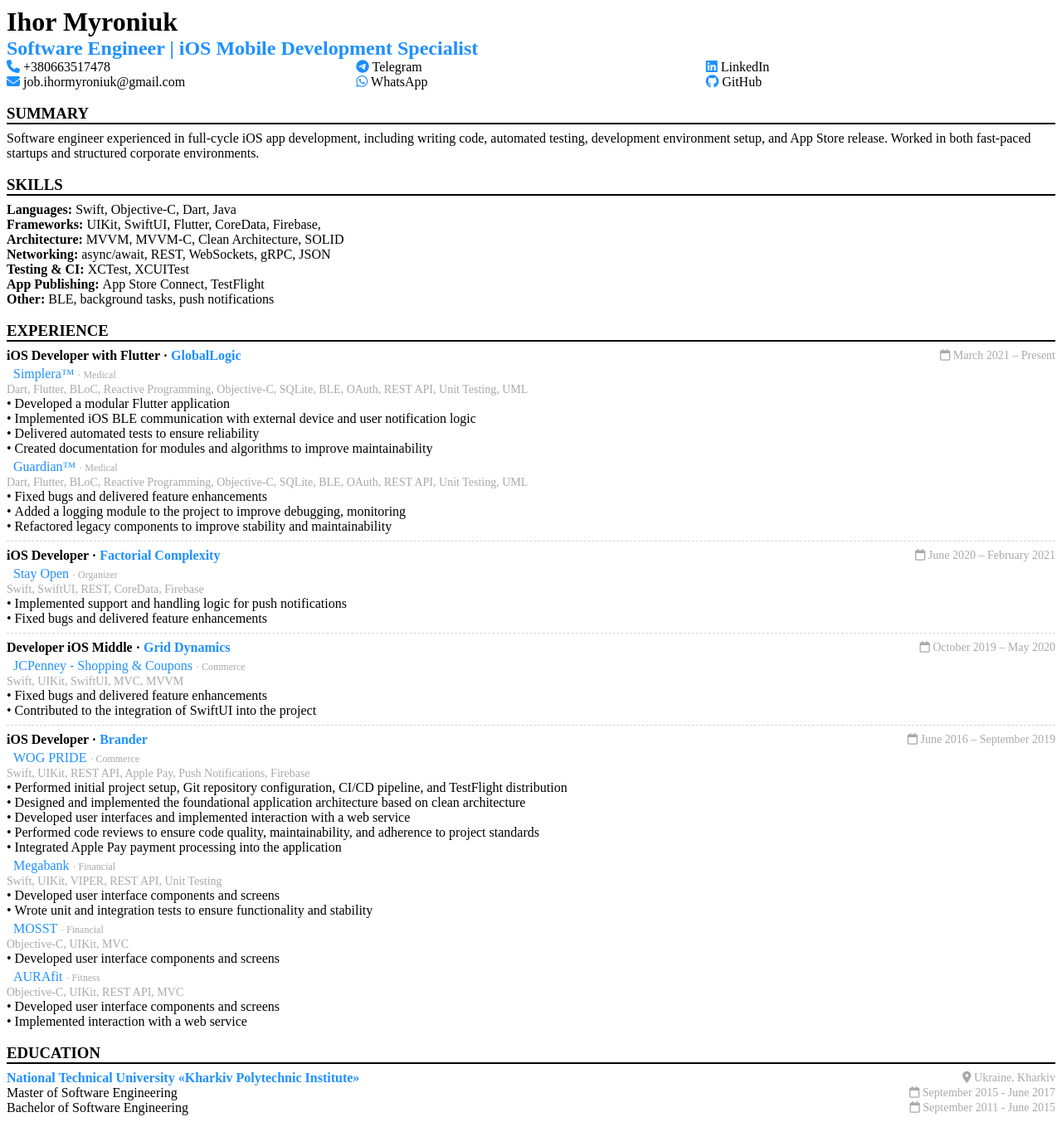
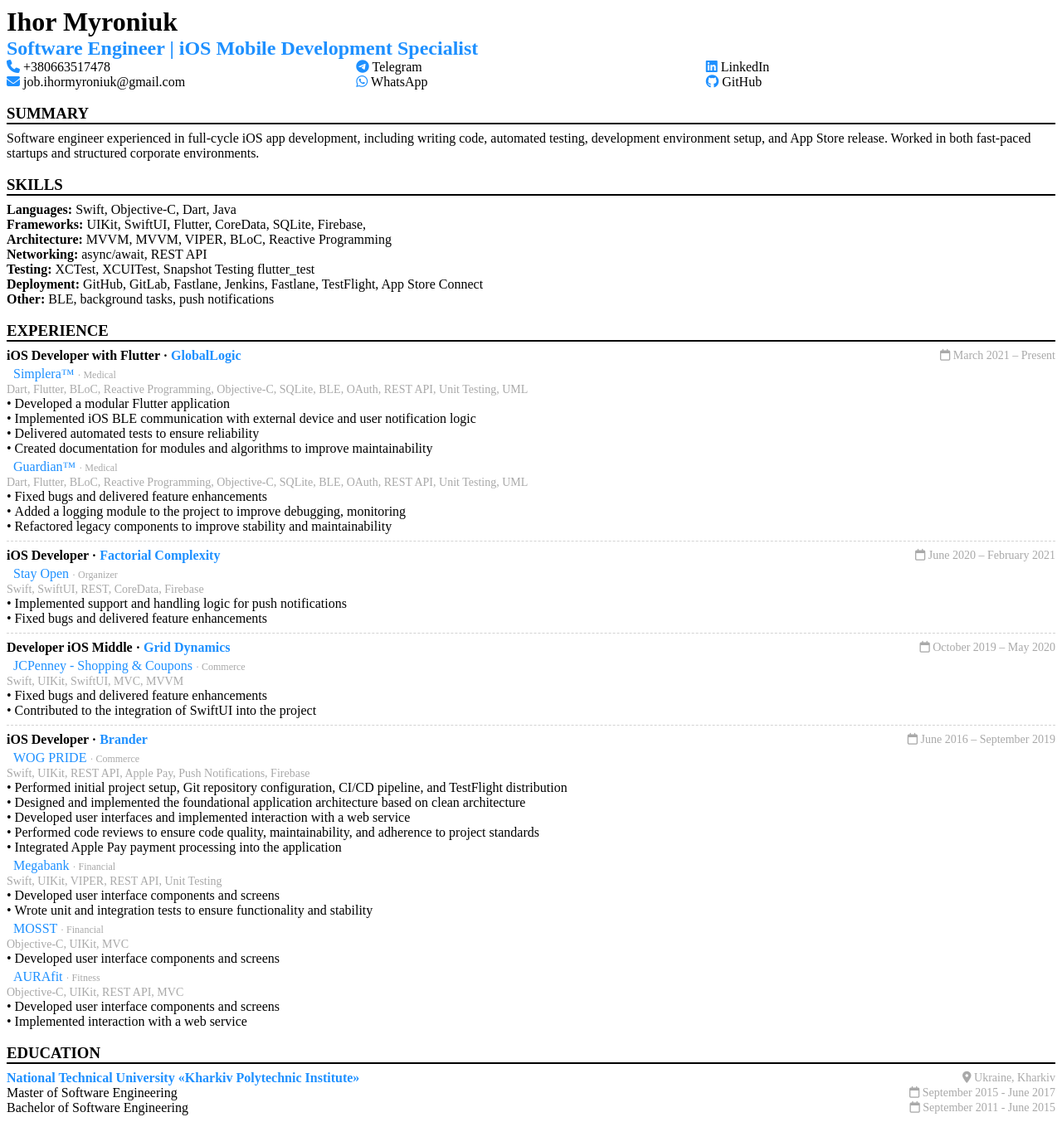
Before and after one commit to ihormyroniuk/ihormyroniuk.github.io, a Jekyll site: the page Resume.html, which Jekyll copies as it is, in a window 1280 px wide. Shown: the whole page at 83% size. Built offline with Jekyll 4.4.1, drawn with Linux system fonts in a browser that asks for light colours.

Commit message:
no message

```diff
--- a/Resume.html
+++ b/Resume.html
@@ -72,11 +72,11 @@
          <hr style="margin-top: 0; margin-bottom: 8px; border: none; border-top: 2px solid black;">
          <p style="margin:0;">
             <strong>Languages: </strong>Swift, Objective-C, Dart, Java<br>
-            <strong>Frameworks: </strong>UIKit, SwiftUI, Flutter, CoreData, Firebase, <br>
-            <strong>Architecture: </strong>MVVM, MVVM-C, Clean Architecture, SOLID<br>
-            <strong>Networking: </strong> async/await, REST, WebSockets, gRPC, JSON<br>
-            <strong>Testing & CI: </strong>XCTest, XCUITest<br>
-            <strong>App Publishing: </strong>App Store Connect, TestFlight<br>
+            <strong>Frameworks: </strong>UIKit, SwiftUI, Flutter, CoreData, SQLite, Firebase, <br>
+            <strong>Architecture: </strong>MVVM, MVVM, VIPER, BLoC, Reactive Programming<br>
+            <strong>Networking: </strong> async/await, REST API<br>
+            <strong>Testing: </strong>XCTest, XCUITest, Snapshot Testing flutter_test<br>
+            <strong>Deployment: </strong>GitHub, GitLab, Fastlane, Jenkins, Fastlane, TestFlight, App Store Connect<br>
             <strong>Other: </strong>BLE, background tasks, push notifications
          </p>
       </section>
```
